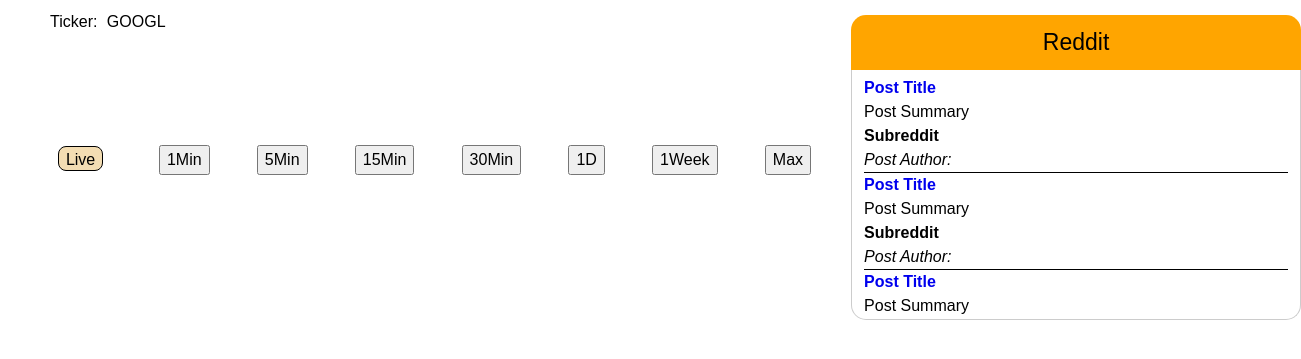
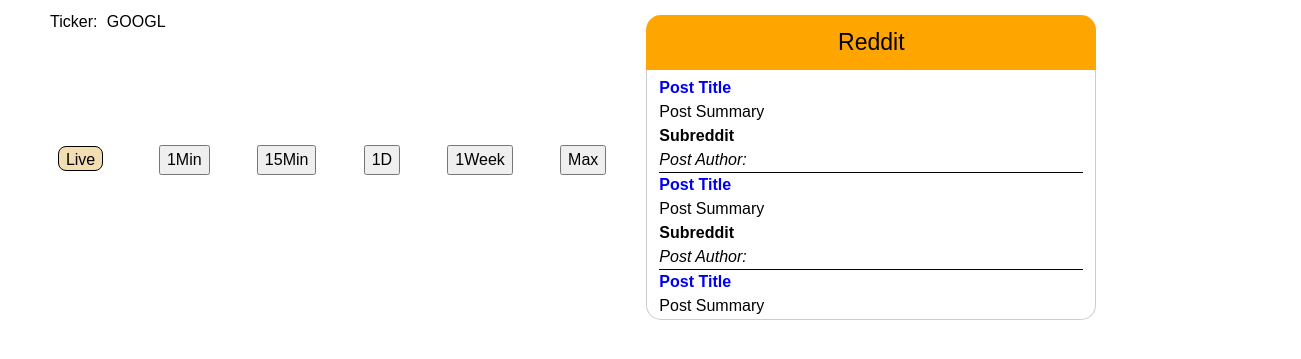
Before and after one commit to j-corp-25/My_Bloomberg_Lite, a website built with webpack: page index.html in a window 1280 px wide. Shown: the part 63-422 px from the top of the page, 1301 px wide, since content can reach past the window. Built offline with nearby package versions, Linux system fonts and the light colour scheme; no server answers.

Commit message:
Updated my Readme

```diff
--- a/index.html
+++ b/index.html
@@ -49,9 +49,9 @@
                 </div>
 
                 <button class="raise-buttons" value="1min">1Min</button>
-                <button class="raise-buttons" value="5min">5Min</button>
+                <!-- <button class="raise-buttons" value="5min">5Min</button> -->
                 <button class="raise-buttons" value="15min">15Min</button>
-                <button class="raise-buttons" value="30min">30Min</button>
+                <!-- <button class="raise-buttons" value="30min">30Min</button> -->
                 <button class="raise-buttons" value="1day">1D</button>
                 <button class="raise-buttons" value="1week">1Week</button>
                 <button class="raise-buttons"id="defaultButton" value="1month">Max</button>
--- a/src/scripts/createChart.js
+++ b/src/scripts/createChart.js
@@ -128,7 +128,7 @@
 }
 
 
-//this function will generate a new chart and delete the old one passing in the data from the fetch and the chart class which is assigned to my svg. I could have selected the svg from the start but this is how I did it
+//This function will generate a new chart and delete the old one passing in the data from the fetch and the chart class which is assigned to my svg. I could have selected the svg from the start but this is how I did it
 function generateNewChart(data) {
     createChart(data, "#chart");
 }
```
Also changed, not shown: src/scripts/fetchData.js (+8 -0 lines), README.md, assets/new_frame.png (added), dist/main.js, 1 other file.
